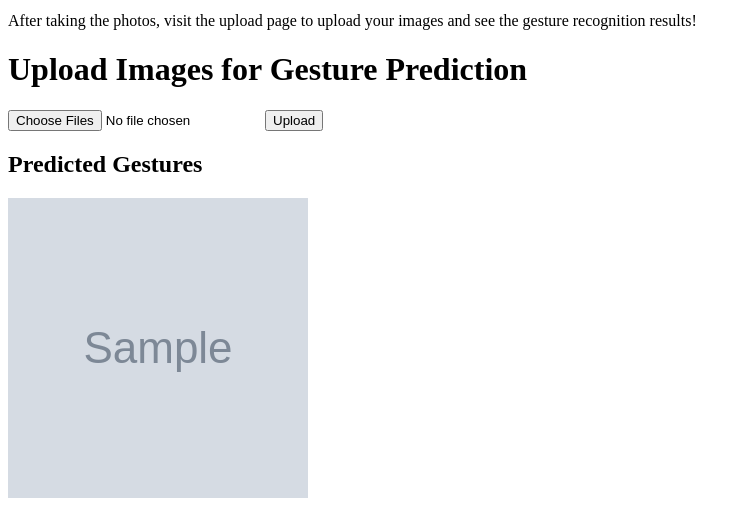
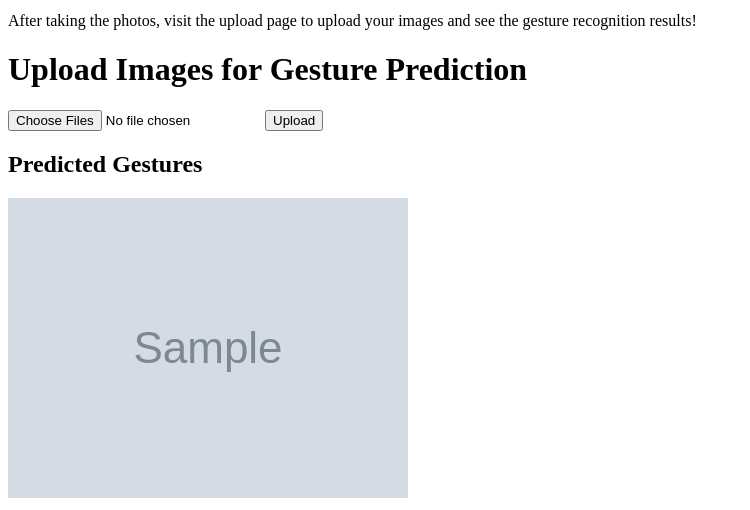
Before and after one commit to soumyapednekar/handgesture, a Python web app: template templates/index.html in a window 1280 px wide. Shown: the part 306-816 px from the top of the page, without its empty margins (0-750 px from the left). Run offline with Jinja, Linux system fonts and the light colour scheme; the template is opened without the code that fills it: most values are stand-ins (such as "Sample title", 1, 10 or a date in 2020); grey boxes marked "Sample" are stand-in pictures.

Commit message:
Update index.html

```diff
--- a/templates/index.html
+++ b/templates/index.html
@@ -5,11 +5,7 @@
     <meta name="viewport" content="width=device-width, initial-scale=1.0">
     <title>Hand Gesture Classifier</title>
     <style>
-        .uploaded-image {
-            width: 300px;
-            height: 300px;
-            object-fit: cover;
-        }
+
         .instructions {
             font-size: 1.1em;
             margin-bottom: 20px;
```
